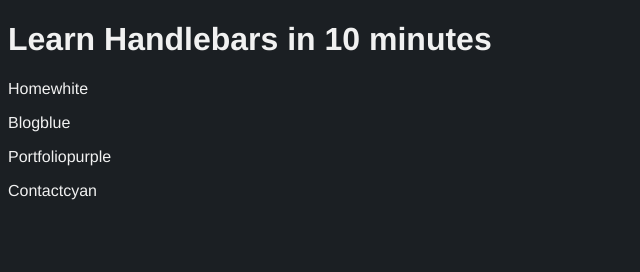
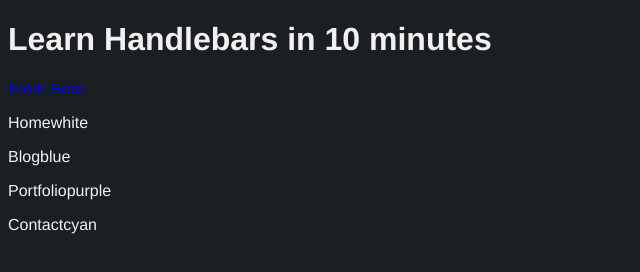
Before and after one commit to gjcarrow/handlebarsTut, a plain HTML site: page index.html in a window 1280 px wide. Shown: the whole page, without its empty margins (0-640 px from the left). Drawn offline with nearby package versions, Linux system fonts and the light colour scheme.

Commit message:
Added link to tutorial url

```diff
--- a/index.html
+++ b/index.html
@@ -10,6 +10,7 @@
 </head>
 <body>
 	<h1>Learn Handlebars in 10 minutes</h1>
+	<a href="http://tutorialzine.com/2015/01/learn-handlebars-in-10-minutes/">From Here</a>
 
 
 	<script id="contextTemplate" type="x-handlebars-template">
```
